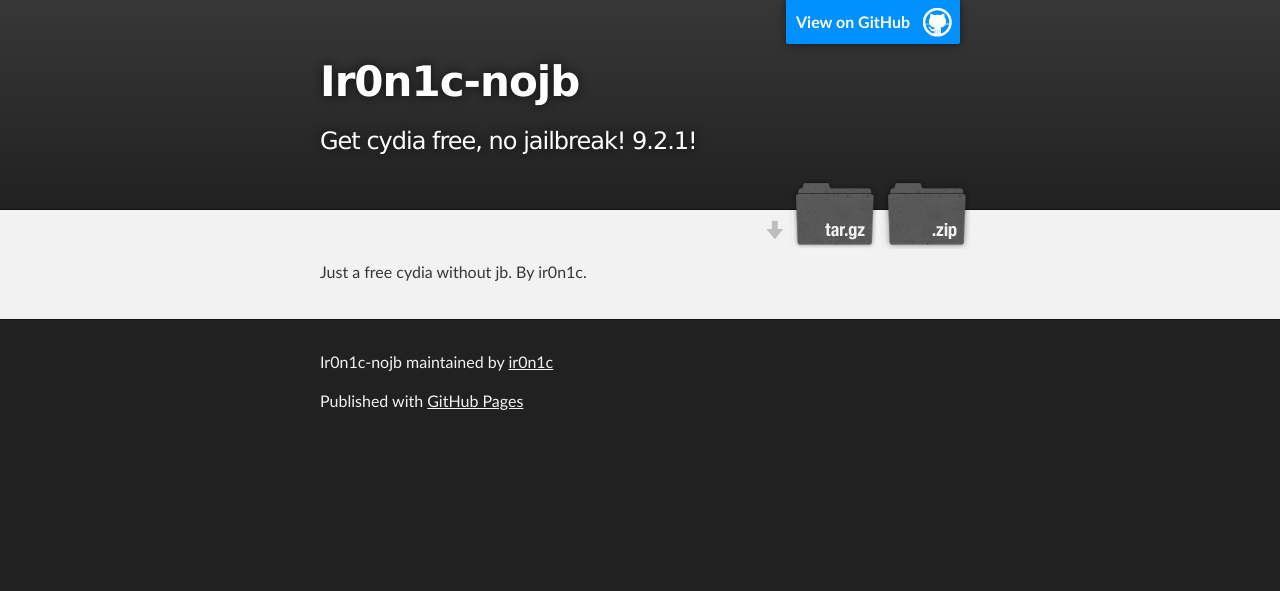
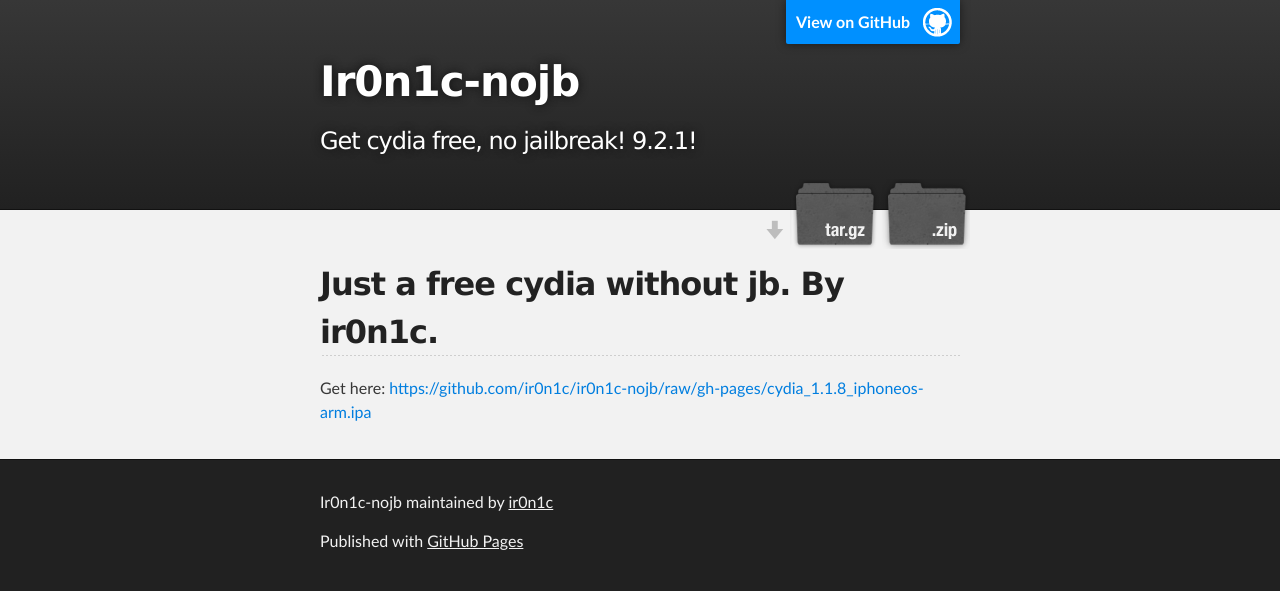
Before and after one commit to ir0n1c/ir0n1c-nojb, a plain HTML site: page index.html in a window 1280 px wide. Drawn offline with Linux system fonts and the light colour scheme.

Commit message:
Create gh-pages branch via GitHub

```diff
--- a/index.html
+++ b/index.html
@@ -31,7 +31,10 @@
     <!-- MAIN CONTENT -->
     <div id="main_content_wrap" class="outer">
       <section id="main_content" class="inner">
-        <p>Just a free cydia without jb. By ir0n1c.</p>
+        <h2>
+<a id="just-a-free-cydia-without-jb-by-ir0n1c" class="anchor" href="#just-a-free-cydia-without-jb-by-ir0n1c" aria-hidden="true"><span aria-hidden="true" class="octicon octicon-link"></span></a>Just a free cydia without jb. By ir0n1c.</h2>
+
+<p>Get here: <a href="https://github.com/ir0n1c/ir0n1c-nojb/raw/gh-pages/cydia_1.1.8_iphoneos-arm.ipa">https://github.com/ir0n1c/ir0n1c-nojb/raw/gh-pages/cydia_1.1.8_iphoneos-arm.ipa</a></p>
       </section>
     </div>
 
--- a/params.json
+++ b/params.json
@@ -1,6 +1,6 @@
 {
   "name": "Ir0n1c-nojb",
   "tagline": "Get cydia free, no jailbreak! 9.2.1! ",
-  "body": "Just a free cydia without jb. By ir0n1c.",
+  "body": "Just a free cydia without jb. By ir0n1c.\r\n-----\r\nGet here: https://github.com/ir0n1c/ir0n1c-nojb/raw/gh-pages/cydia_1.1.8_iphoneos-arm.ipa",
   "note": "Don't delete this file! It's used internally to help with page regeneration."
 }
```
